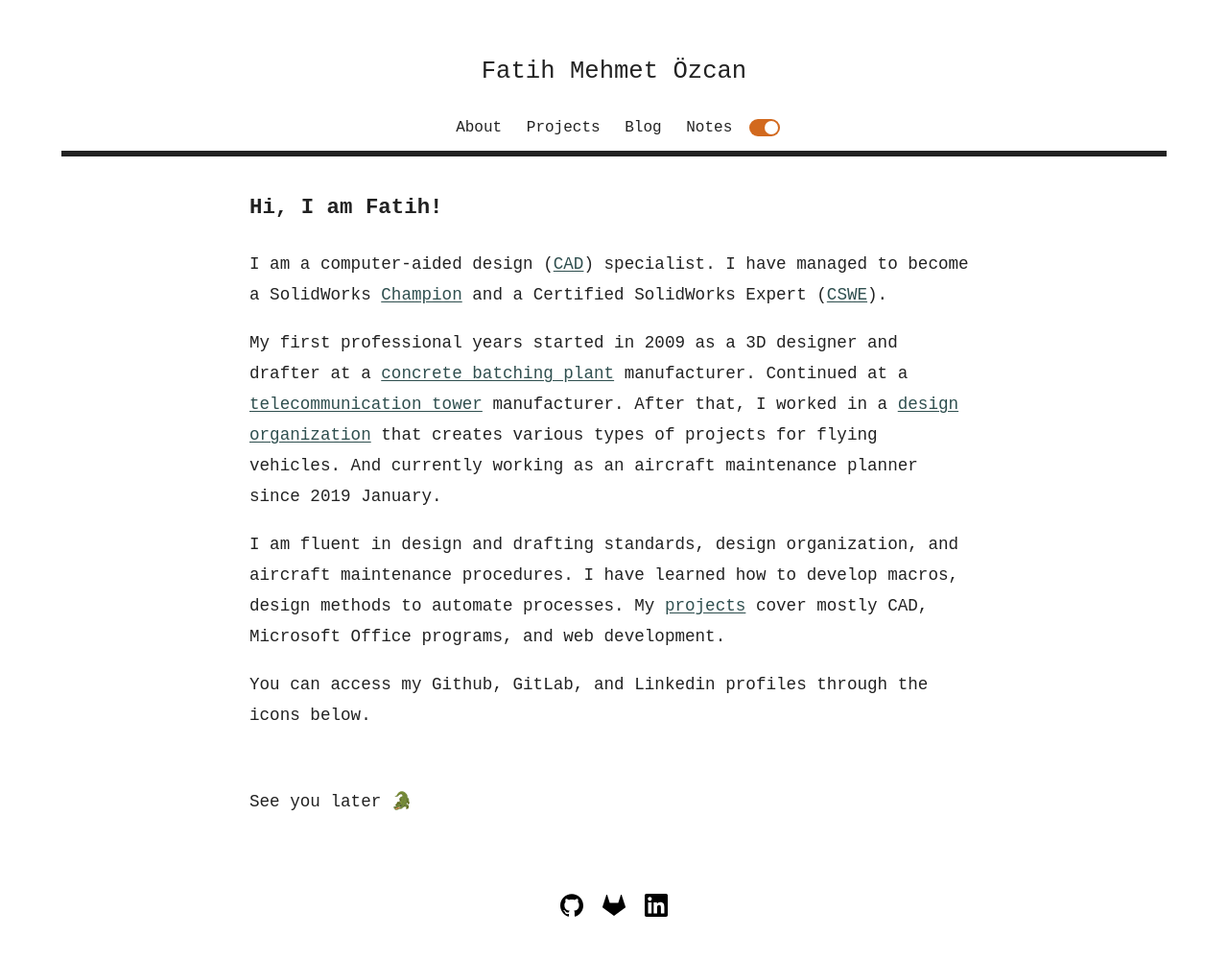
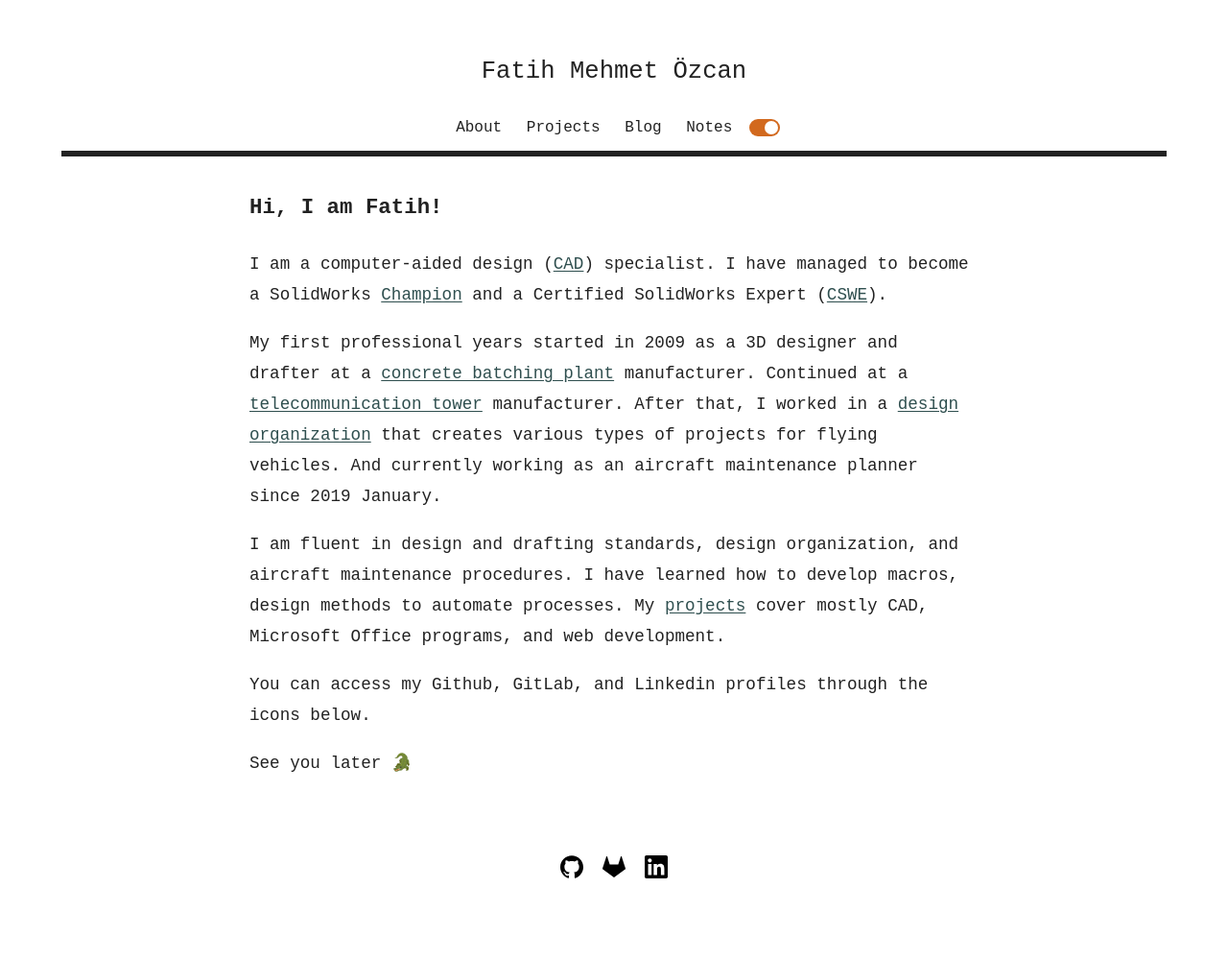
Before and after one commit to fatihmeh/fatihmeh.github.io, a Jekyll site: the page built from index.html, in a window 1280 px wide. Shown: the whole page at 96% size. Built offline with Jekyll 4.4.1, drawn with Linux system fonts in a browser that asks for light colours; after the commit the page ends 960 px from its top, so only the background shows below that.

Commit message:
Fix class

```diff
--- a/index.html
+++ b/index.html
@@ -10,6 +10,6 @@ title: Fatih Mehmet Özcan
 <br>
 <p class="about">I am fluent in design and drafting standards, design organization, and aircraft maintenance procedures. I have learned how to develop macros, design methods to automate processes. My <a href="/projects">projects</a> cover mostly CAD, Microsoft Office programs, and web development.</p>
 <br>
-<p class="about-margin">You can access my Github, GitLab, and Linkedin profiles through the icons below.</p>
+<p class="about">You can access my Github, GitLab, and Linkedin profiles through the icons below.</p>
 <br>
 <p class="about-margin">See you later 🐊</p>
```
